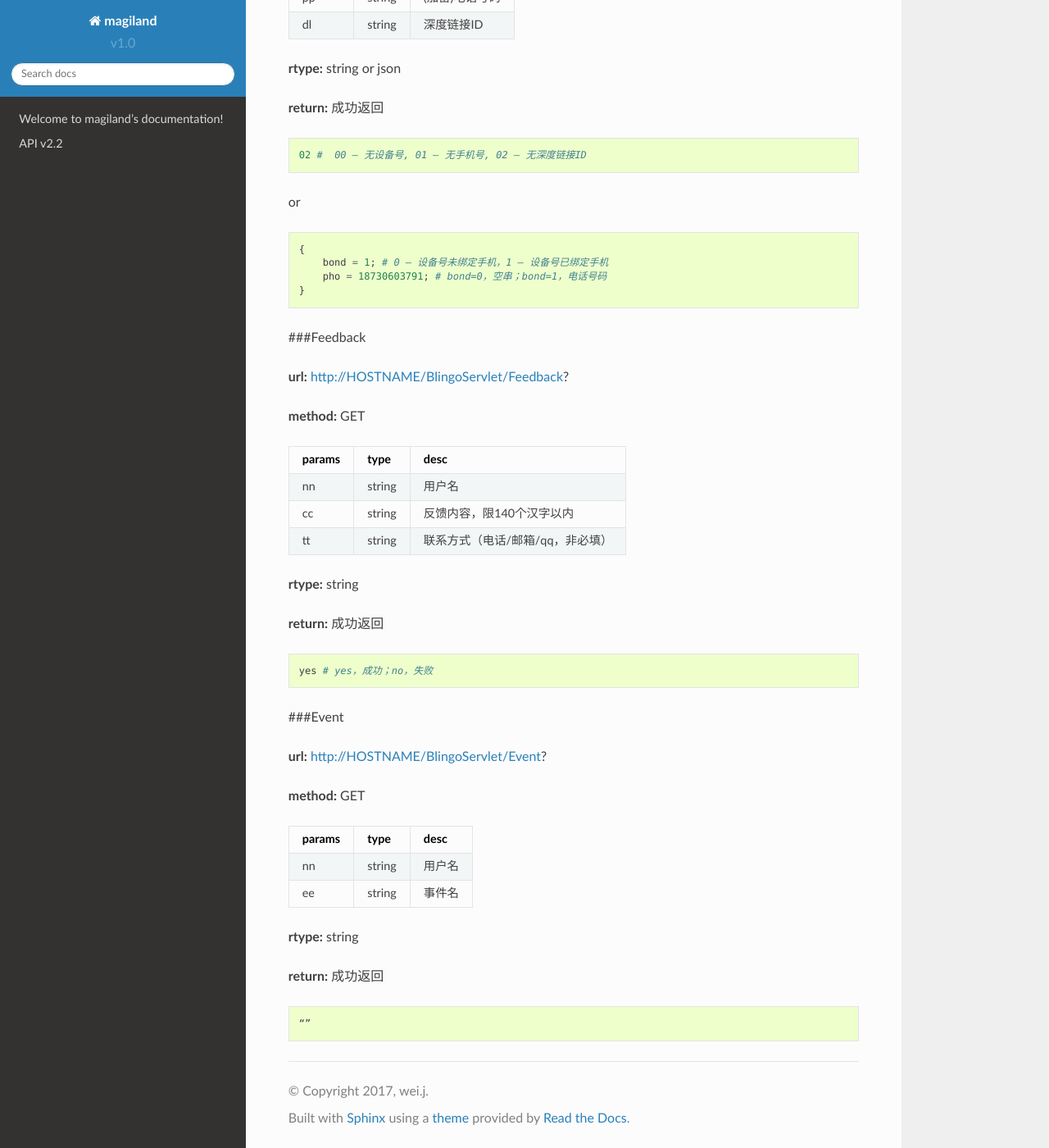
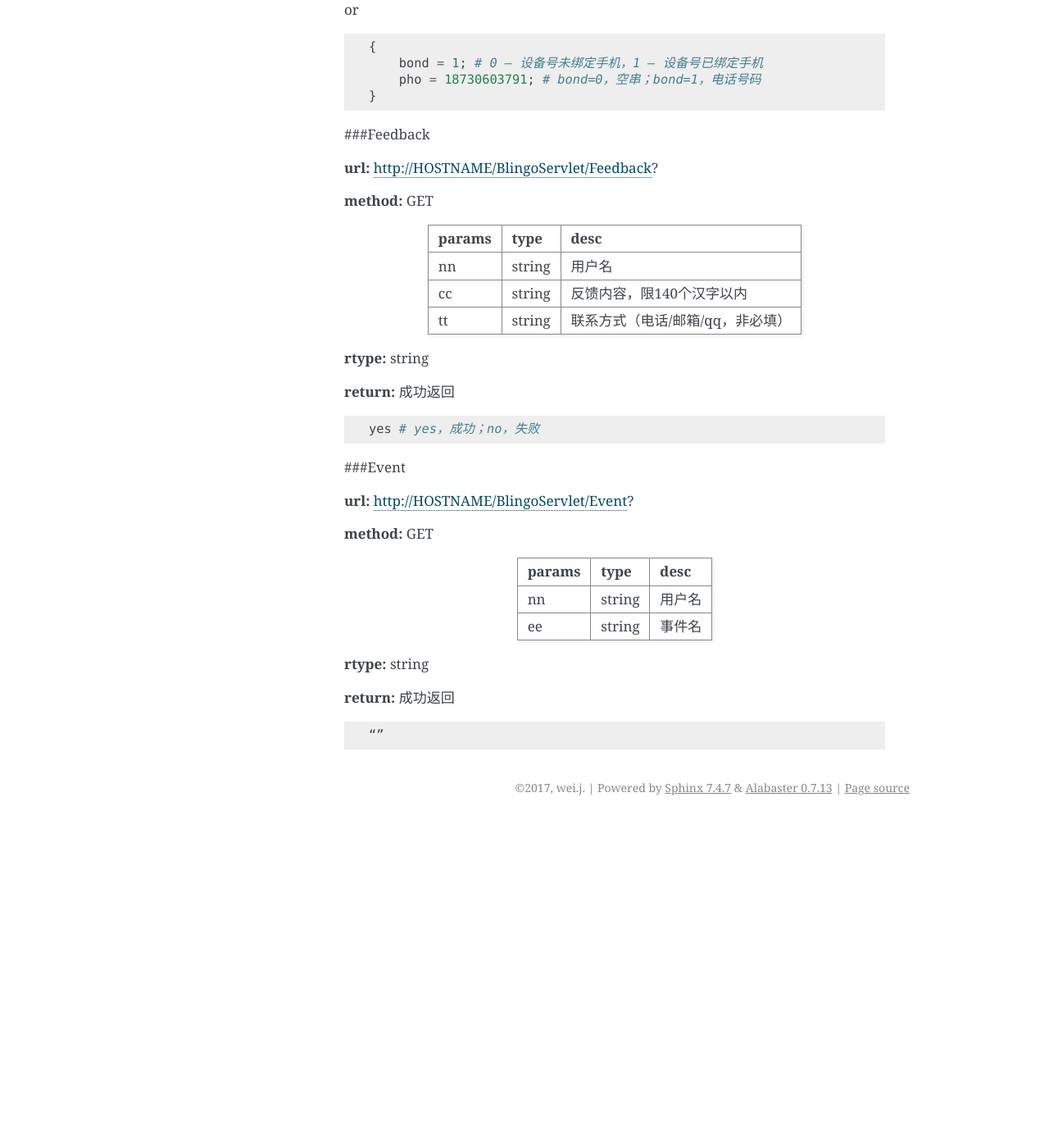
Before and after one commit to github-jinwei/magiland, a Sphinx documentation site: the page built from make html/source/index.rst, in a window 1280 px wide and 1400 px high, scrolled down 6394 px. Shown: the whole window at 82% size. Built offline with Sphinx 7.4.7, drawn with Linux system fonts in a browser that asks for light colours; after the commit the page ends 7394 px from its top, so only the background shows below that; some of the changed text lies outside the part shown.

Commit message:
新修改

```diff
--- a/make html/source/conf.py
+++ b/make html/source/conf.py
@@ -83,7 +83,7 @@ todo_include_todos = False
 # The theme to use for HTML and HTML Help pages.  See the documentation for
 # a list of builtin themes.
 #
-html_theme = 'sphinx_rtd_theme'
+html_theme = 'alabaster'
 
 # Theme options are theme-specific and customize the look and feel of a theme
 # further.  For a list of options available for each theme, see the
--- a/source/conf.py
+++ b/source/conf.py
@@ -82,7 +82,8 @@ todo_include_todos = False
 # The theme to use for HTML and HTML Help pages.  See the documentation for
 # a list of builtin themes.
 #
-html_theme = 'sphinx_rtd_theme'
+
+html_theme = 'sphinxdoc'
 
 # Theme options are theme-specific and customize the look and feel of a theme
 # further.  For a list of options available for each theme, see the
```
Also changed, not shown: 11 other files.
